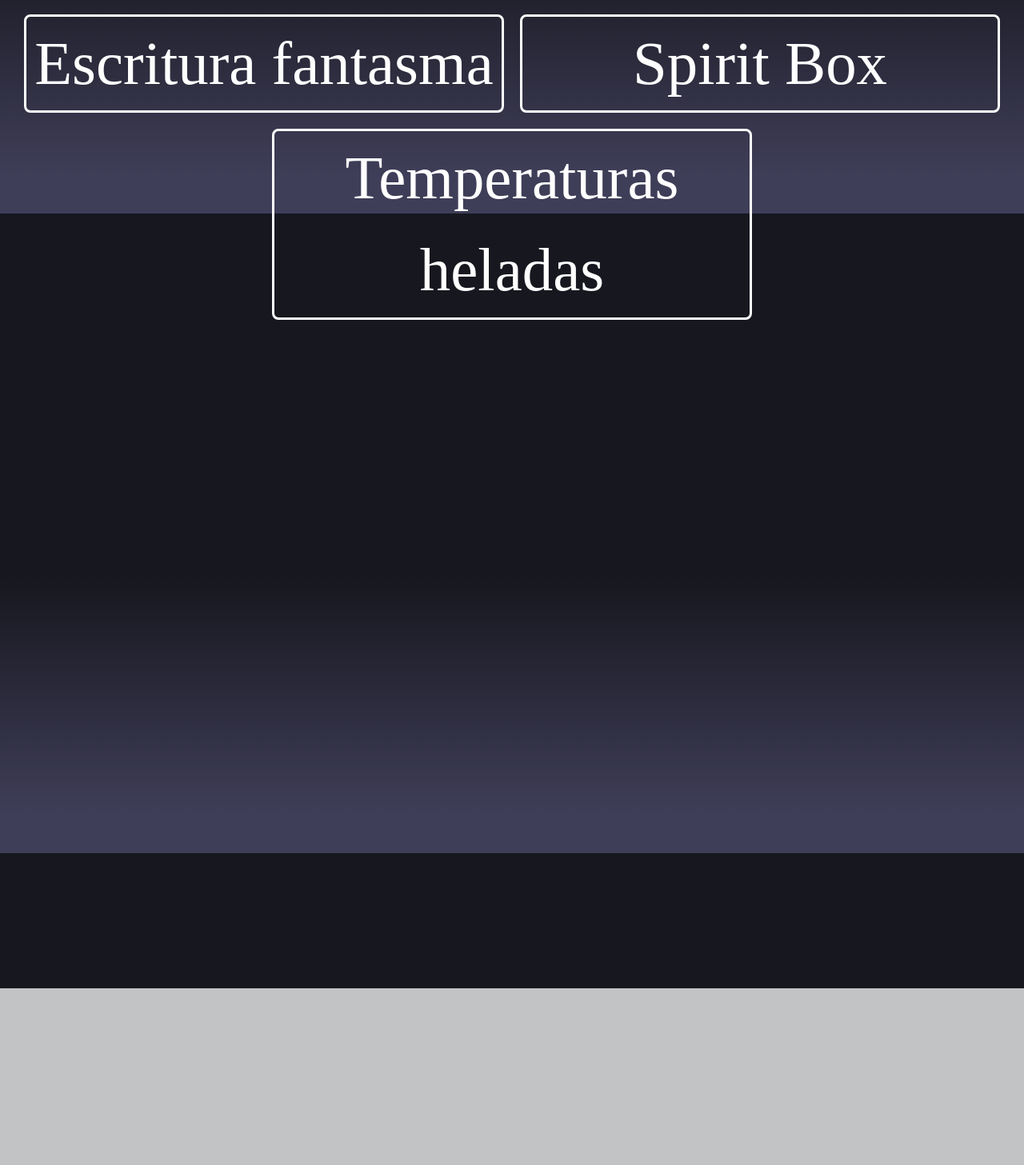
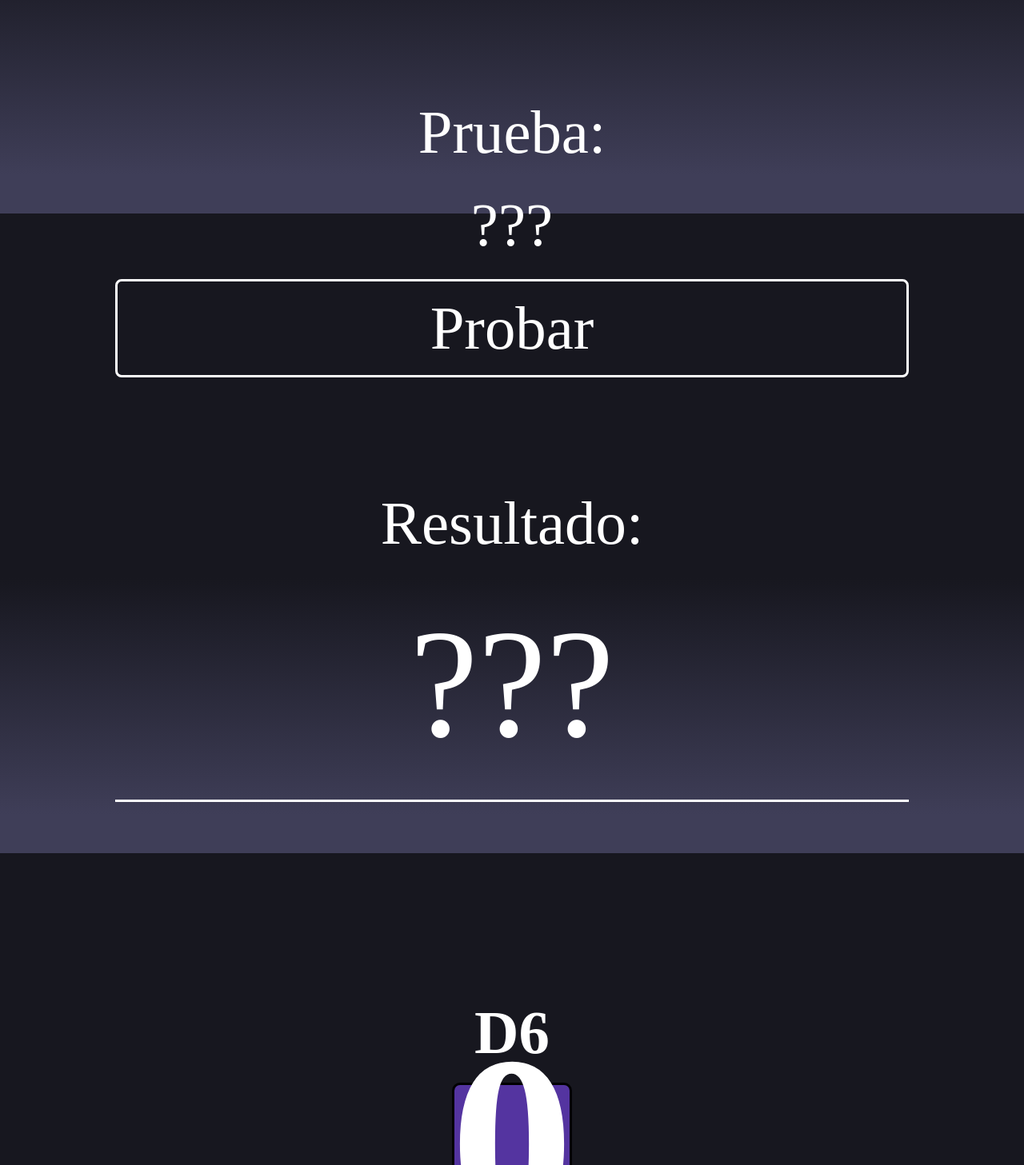
Before and after one commit to Magux14/boardgames, a React (Vite) app: page /boardgames/phasmophobia-game in a window 1280 px wide. Shown: the part 1333-2790 px from the top of the page at 80% size. Before the commit the page ends 2569 px from the top, so only its background shows below. Built offline with nearby package versions, Linux system fonts and the light colour scheme; a web font is replaced by a local one.

Commit message:
fix: css estilos juego feat: se oculta nuevo juego solo hasta que estén todas las pruebas seleccionadas

```diff
--- a/src/pages/PhasmophobiaFilterPage.jsx
+++ b/src/pages/PhasmophobiaFilterPage.jsx
@@ -95,7 +95,7 @@ export const PhasmophobiaFilterPage = () => {
                         filters.ghostWriting &&
                         filters.orbs &&
                         filters.spiritBox &&
-                        filters.ultraviolet || true ?
+                        filters.ultraviolet ?
                         <div id="new-game-container">
                             <div id="button-footer-container" onClick={(() => handleGoToNewGame())}>
                                 <button>New Game</button>
--- a/src/pages/PhasmophobiaGamePage.css
+++ b/src/pages/PhasmophobiaGamePage.css
@@ -51,13 +51,21 @@
         color: white;
         background: transparent;
         margin: 10px;
+
+        &&.selected-button {
+            border: 3px solid rgb(172, 166, 92);
+            color: rgb(172, 166, 92);
+        }
     }
+
+
 
     .current-test {
         width: 80%;
         display: flex;
         flex-direction: column;
         align-items: center;
+        border-bottom: 3px solid white;
     }
 
     .positive {
--- a/src/pages/PhasmophobiaGamePage.jsx
+++ b/src/pages/PhasmophobiaGamePage.jsx
@@ -13,7 +13,7 @@ export const PhasmophobiaGamePage = () => {
     const [showGhost, setShowGhost] = useState(false)
     const [showAlertFinishGame, setShowAlertFinishGame] = useState(false)
     const [currentTest, setCurrentTest] = useState(null)
-    const [testResult, setTestResult] = useState({ result: false })
+    const [testResult, setTestResult] = useState(null)
 
     useEffect(() => {
         prepareGame();
@@ -53,10 +53,10 @@ export const PhasmophobiaGamePage = () => {
         <div id="phasmophobia-game-container">
             <div className="title">Phasmophobia</div>
 
-            <div id="form-container">
+            {/* <div id="form-container">
                 <label>Players: </label>
                 <input type="number" value={playersNum.max} onChange={(ev) => handleSetPlayersNum(ev.target.value)}></input>
-            </div>
+            </div> */}
 
             <div>Fantasma:</div>
             {
@@ -72,28 +72,24 @@ export const PhasmophobiaGamePage = () => {
                     </ConfirmationModal>
             }
 
-            <Dice diceName="Dado selección de Jugador" initialDiceNumbers={playersNum} />
-
             <div id="test-buttons-container">
                 {
                     phasmophobiaEquipmentName.map((equipment) =>
                         <div key={equipment.name}>
-                            <button className="phasmo-button" onClick={() => handleTestSelect(equipment)}>{equipment.name}</button>
+                            <button className={`phasmo-button ${equipment.name == currentTest?.name ? 'selected-button' : ''}`} onClick={() => handleTestSelect(equipment)}>{equipment.name}</button>
                         </div>
                     )
                 }
             </div>
 
             <br />
-            {
-                currentTest != null ?
             <div className="current-test">
                 Prueba:
                 <br />
                 <label>
-                            {currentTest.name}
+                    {currentTest ? currentTest.name : '???'}
                 </label>
-                        <button className="phasmo-button" onClick={() => handleTestResult()}>Probar</button>
+                <button className="phasmo-button" onClick={() => handleTestResult()} disabled={currentTest ? false : true}>Probar</button>
                 <br />
                 <label>Resultado:</label>
                 {testResult != null ?
@@ -101,14 +97,15 @@ export const PhasmophobiaGamePage = () => {
                         testResult.result == true ?
                             <label className="positive ghost-title">Positivo</label>
                             : <label className="negative ghost-title">Negativo</label>
-                            ) : null
+                    ) : <label className="ghost-title">???</label>
                 }
             </div>
-                    : null
-            }
 
             <br />
             <br />
+
+            <Dice diceName="D6" initialDiceNumbers={{ min: 1, max: 6 }} />
+
             <br />
             <br />
             <br />
```
Also changed, not shown: 5 other files (tests, documents, lock files or other folders). Lines whose indentation alone changed are shown as unchanged.
